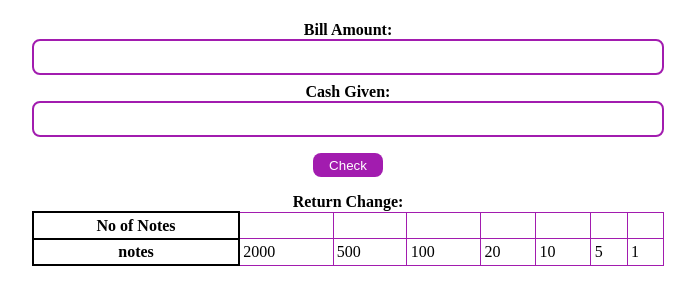
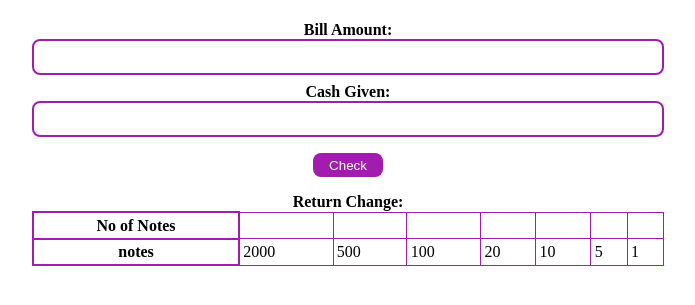
Before and after one commit to shwetamisar/CashRepo, a plain HTML site: page index.html in a window 1280 px wide. Shown: the part 119-424 px from the top of the page, without its empty margins (292-987 px from the left). Drawn offline with Linux system fonts and the light colour scheme.

Commit message:
changed style of table heading.

```diff
--- a/main.css
+++ b/main.css
@@ -55,5 +55,5 @@ table{
 }
 th{
     font-weight: bold;
-    border: 2px solid black;
+    border: 2px solid  var(--primary-purple);
 }
```
